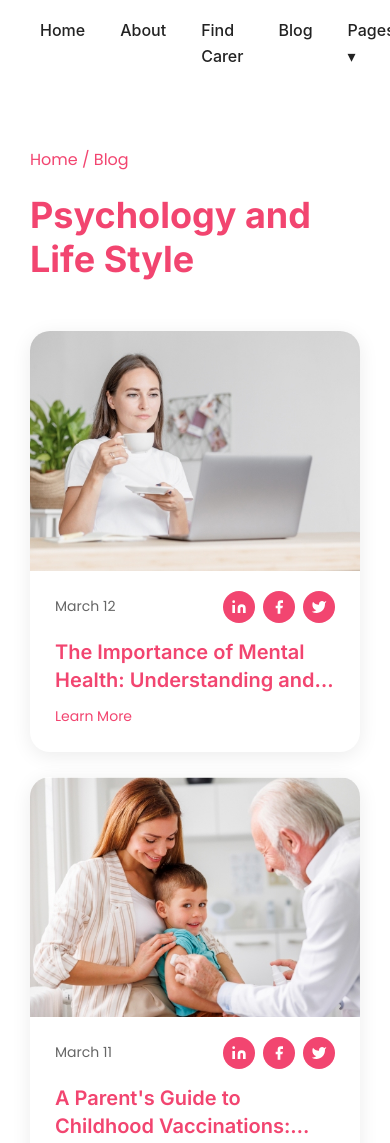
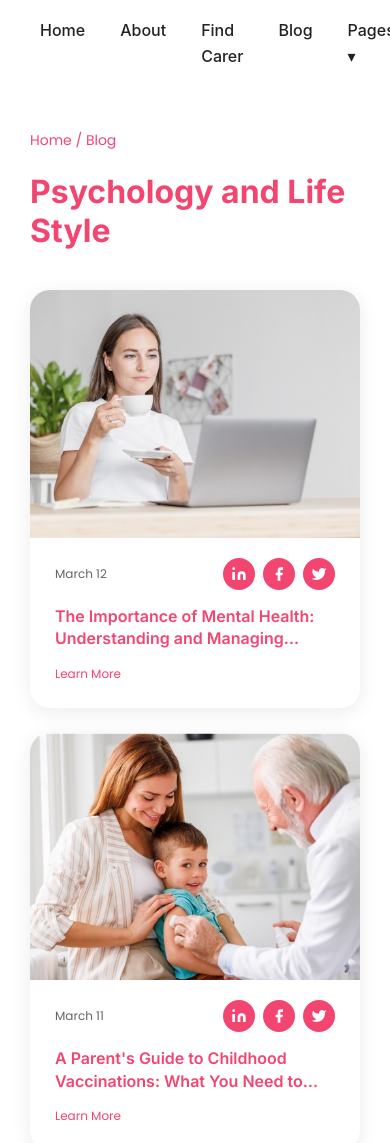
Before and after one commit to happywhendrunk/pratham-1-assignment, a website: page blogs.html in a window 390 px wide. Shown: the top 1143 px of the page. Drawn offline with Linux system fonts and the light colour scheme.

Commit message:
refactor: refactor blogs.css to make maintainable, flexible

```diff
--- a/blogs.css
+++ b/blogs.css
@@ -1,69 +1,156 @@
-/* Blogs Section */
+:root {
+  /* Colors */
+  --color-primary: #F24570;
+  --color-primary-dark: #e03d5f;
+  --color-primary-light: rgba(242, 69, 112, 0.1);
+  --color-white: #FFFFFF;
+  --color-text-primary: #F24570;
+  --color-text-secondary: #666666;
+  --color-text-dark: #000000;
+  --color-bg: #FFFFFF;
+
+  /* Typography */
+  --font-heading: 'Inter', sans-serif;
+  --font-body: 'Poppins', sans-serif;
+
+  /* Spacing Scale */
+  --spacing-xs: 8px;
+  --spacing-sm: 12px;
+  --spacing-md: 15px;
+  --spacing-lg: 20px;
+  --spacing-xl: 25px;
+  --spacing-2xl: 30px;
+  --spacing-3xl: 40px;
+  --spacing-4xl: 50px;
+  --spacing-5xl: 60px;
+  --spacing-6xl: 100px;
+
+  /* Container */
+  --container-max-width: 1320px;
+  --container-padding: 60px;
+  --container-padding-mobile: 30px;
+
+  /* Border Radius */
+  --radius-sm: 10px;
+  --radius-md: 20px;
+  --radius-full: 50%;
+
+  /* Shadows */
+  --shadow-sm: 0px 4px 20px rgba(0, 0, 0, 0.08);
+  --shadow-md: 0px 8px 30px rgba(0, 0, 0, 0.12);
+  --shadow-pagination: 0px 4px 20px rgba(21, 32, 70, 0.07);
+
+  /* Transitions */
+  --transition-base: 0.3s ease;
+
+  /* Aspect Ratios */
+  --aspect-ratio-blog-image: 4 / 3;
+}
+
+/* ============================================
+   RESET & BASE STYLES
+   ============================================ */
+* {
+  box-sizing: border-box;
+}
+
+/* ============================================
+   BLOGS SECTION
+   ============================================ */
 .blogs-section {
   position: relative;
   width: 100%;
   min-height: 100vh;
-  background: #FFFFFF;
-  padding: 60px 0 100px;
+  background: var(--color-bg);
+  padding: var(--spacing-5xl) 0 var(--spacing-6xl);
 }
 
 .blogs-container {
-  max-width: 1320px;
+  max-width: var(--container-max-width);
   margin: 0 auto;
-  padding: 0 60px;
+  padding: 0 var(--container-padding);
 }
 
-/* Breadcrumbs */
+@media (max-width: 768px) {
+  .blogs-container {
+    padding: 0 var(--container-padding-mobile);
+  }
+}
+
+/* ============================================
+   BREADCRUMBS
+   ============================================ */
 .breadcrumbs {
-  margin-bottom: 20px;
+  margin-bottom: var(--spacing-lg);
 }
 
 .breadcrumbs span {
-  font-family: 'Poppins', sans-serif;
+  font-family: var(--font-body);
   font-style: normal;
   font-weight: 400;
-  font-size: 16px;
-  line-height: 24px;
-  color: #F24570;
+  font-size: clamp(0.875rem, 1.5vw, 1rem);
+  line-height: 1.5;
+  color: var(--color-text-primary);
 }
 
-/* Blogs Title */
+/* ============================================
+   BLOGS TITLE
+   ============================================ */
 .blogs-title {
-  font-family: 'Inter', sans-serif;
+  font-family: var(--font-heading);
   font-style: normal;
   font-weight: 700;
-  font-size: 48px;
-  line-height: 58px;
-  color: #F24570;
-  margin: 0 0 50px 0;
+  font-size: clamp(2rem, 4vw, 3rem);
+  line-height: 1.21;
+  color: var(--color-text-primary);
+  margin: 0 0 var(--spacing-4xl) 0;
 }
 
-/* Blog Posts Grid */
+/* ============================================
+   BLOG POSTS GRID
+   ============================================ */
 .blog-posts-grid {
   display: grid;
   grid-template-columns: repeat(3, 1fr);
-  gap: 30px;
-  margin-top: 40px;
+  gap: var(--spacing-2xl);
+  margin-top: var(--spacing-3xl);
 }
 
-/* Blog Card */
+@media (max-width: 1200px) {
+  .blog-posts-grid {
+    grid-template-columns: repeat(2, 1fr);
+  }
+}
+
+@media (max-width: 768px) {
+  .blog-posts-grid {
+    grid-template-columns: 1fr;
+    gap: var(--spacing-xl);
+  }
+}
+
+/* ============================================
+   BLOG CARD
+   ============================================ */
 .blog-card {
-  background: #FFFFFF;
-  border-radius: 20px;
+  background: var(--color-white);
+  border-radius: var(--radius-md);
   overflow: hidden;
-  box-shadow: 0px 4px 20px rgba(0, 0, 0, 0.08);
-  transition: transform 0.3s ease, box-shadow 0.3s ease;
+  box-shadow: var(--shadow-sm);
+  transition: transform var(--transition-base), box-shadow var(--transition-base);
 }
 
 .blog-card:hover {
   transform: translateY(-5px);
-  box-shadow: 0px 8px 30px rgba(0, 0, 0, 0.12);
+  box-shadow: var(--shadow-md);
 }
 
-/* Blog Image */
+/* ============================================
+   BLOG IMAGE
+   ============================================ */
 .blog-image {
   width: 100%;
-  height: 280px;
+  aspect-ratio: var(--aspect-ratio-blog-image);
   overflow: hidden;
   position: relative;
 }
@@ -75,54 +162,62 @@
   display: block;
 }
 
-/* Blog Content */
+/* ============================================
+   BLOG CONTENT
+   ============================================ */
 .blog-content {
-  padding: 20px 25px 25px;
+  padding: var(--spacing-lg) var(--spacing-xl) var(--spacing-xl);
   display: flex;
   flex-direction: column;
 }
 
-/* Blog Date and Social Icons Row */
+/* ============================================
+   BLOG DATE AND SOCIAL ICONS ROW
+   ============================================ */
 .blog-date-row {
   display: flex;
   align-items: center;
   justify-content: space-between;
-  margin-bottom: 15px;
+  margin-bottom: var(--spacing-md);
 }
 
-/* Blog Date */
+/* ============================================
+   BLOG DATE
+   ============================================ */
 .blog-date {
-  font-family: 'Poppins', sans-serif;
+  font-family: var(--font-body);
   font-style: normal;
   font-weight: 400;
-  font-size: 14px;
-  line-height: 21px;
-  color: #666666;
+  font-size: clamp(0.75rem, 1.5vw, 0.875rem);
+  line-height: 1.5;
+  color: var(--color-text-secondary);
   margin: 0;
 }
 
-/* Blog Social Icons */
+/* ============================================
+   BLOG SOCIAL ICONS
+   ============================================ */
 .blog-social-icons {
   display: flex;
-  gap: 8px;
+  gap: var(--spacing-xs);
   margin: 0;
 }
 
 .social-icon-circle {
   width: 32px;
   height: 32px;
-  border-radius: 50%;
-  background: #F24570;
+  border-radius: var(--radius-full);
+  background: var(--color-primary);
   display: flex;
   align-items: center;
   justify-content: center;
-  color: #FFFFFF;
+  color: var(--color-white);
   text-decoration: none;
-  transition: background 0.3s ease, transform 0.3s ease;
+  transition: background var(--transition-base), transform var(--transition-base);
 }
 
 .social-icon-circle:hover {
-  background: #e03d5f;
+  background: var(--color-primary-dark);
   transform: scale(1.1);
 }
 
@@ -131,16 +226,18 @@
   height: 16px;
 }
 
-/* Blog Title */
+/* ============================================
+   BLOG TITLE
+   ============================================ */
 .blog-title {
-  font-family: 'Inter', sans-serif;
+  font-family: var(--font-heading);
   font-style: normal;
   font-weight: 600;
-  font-size: 20px;
-  line-height: 28px;
-  color: #F24570;
-  margin: 0 0 12px 0;
-  min-height: 56px;
+  font-size: clamp(1rem, 2vw, 1.25rem);
+  line-height: 1.4;
+  color: var(--color-text-primary);
+  margin: 0 0 var(--spacing-sm) 0;
+  min-height: clamp(48px, 5vw, 56px);
   display: -webkit-box;
   -webkit-line-clamp: 2;
   line-clamp: 2;
@@ -148,31 +245,42 @@
   overflow: hidden;
 }
 
-/* Blog Learn More */
+/* ============================================
+   BLOG LEARN MORE LINK
+   ============================================ */
 .blog-learn-more {
-  font-family: 'Poppins', sans-serif;
+  font-family: var(--font-body);
   font-style: normal;
   font-weight: 400;
-  font-size: 14px;
-  line-height: 21px;
-  color: #F24570;
+  font-size: clamp(0.75rem, 1.5vw, 0.875rem);
+  line-height: 1.5;
+  color: var(--color-text-primary);
   text-decoration: none;
   margin-top: auto;
-  transition: color 0.3s ease;
+  transition: color var(--transition-base), text-decoration var(--transition-base);
   display: inline-block;
 }
 
 .blog-learn-more:hover {
-  color: #F24570;
+  color: var(--color-primary-dark);
+  text-decoration: underline;
 }
 
-/* Pagination */
+/* ============================================
+   PAGINATION
+   ============================================ */
 .pagination {
   display: flex;
   align-items: center;
   justify-content: flex-start;
   gap: 10px;
-  margin-top: 60px;
+  margin-top: var(--spacing-5xl);
+}
+
+@media (max-width: 768px) {
+  .pagination {
+    justify-content: center;
+  }
 }
 
 .pagination-arrow-left,
@@ -180,7 +288,7 @@
   width: 16px;
   height: 10.97px;
   cursor: pointer;
-  transition: opacity 0.3s ease;
+  transition: opacity var(--transition-base);
 }
 
 .pagination-arrow-left:hover,
@@ -191,76 +299,69 @@
 .pagination-button {
   width: 45px;
   height: 45px;
-  background: #FFFFFF;
-  box-shadow: 0px 4px 20px rgba(21, 32, 70, 0.07);
-  border-radius: 10px;
+  background: var(--color-white);
+  box-shadow: var(--shadow-pagination);
+  border-radius: var(--radius-sm);
   border: none;
-  font-family: 'Poppins', sans-serif;
+  font-family: var(--font-body);
   font-style: normal;
   font-weight: 400;
-  font-size: 16px;
-  line-height: 26px;
+  font-size: clamp(0.875rem, 1.5vw, 1rem);
+  line-height: 1.625;
   display: flex;
   align-items: center;
   justify-content: center;
   text-align: center;
-  color: #F24570;
+  color: var(--color-text-primary);
   cursor: pointer;
   padding: 0;
-  transition: background 0.3s ease, color 0.3s ease;
+  transition: background var(--transition-base), color var(--transition-base);
 }
 
 .pagination-button.active {
-  background: #F24570;
-  color: #FFFFFF;
+  background: var(--color-primary);
+  color: var(--color-white);
 }
 
 .pagination-button:hover:not(.active) {
-  background: rgba(242, 69, 112, 0.1);
+  background: var(--color-primary-light);
 }
 
 .pagination-button.active:hover {
-  background: #F24570;
+  background: var(--color-primary);
 }
 
+/* ============================================
+   FOOTER HERO SECTION
+   ============================================ */
 .footer-hero-content-wrapper {
-    display: flex;
-    align-items: center;
-    justify-content: space-between;
-    gap: 20px;
+  display: flex;
+  align-items: center;
+  justify-content: space-between;
+  gap: var(--spacing-lg);
 }
 
 .footer-hero-text {
-    font-family: 'Inter', sans-serif;
-    color: #000000;
-    font-size: 48px;
-    font-weight: 700;
-    line-height: 58px;
+  font-family: var(--font-heading);
+  color: var(--color-text-dark);
+  font-size: clamp(2rem, 4vw, 3rem);
+  font-weight: 700;
+  line-height: 1.21;
 }
 
-/* Responsive Design */
-@media (max-width: 1200px) {
-  .blog-posts-grid {
-    grid-template-columns: repeat(2, 1fr);
-  }
-}
-
+/* ============================================
+   RESPONSIVE BREAKPOINTS
+   ============================================ */
 @media (max-width: 768px) {
-  .blogs-container {
-    padding: 0 30px;
+  .blogs-section {
+    padding: var(--spacing-3xl) 0 var(--spacing-4xl);
   }
 
   .blogs-title {
-    font-size: 36px;
-    line-height: 44px;
+    margin-bottom: var(--spacing-3xl);
   }
 
   .blog-posts-grid {
-    grid-template-columns: 1fr;
-    gap: 25px;
-  }
-
-  .blog-image {
-    height: 240px;
+    margin-top: var(--spacing-2xl);
   }
 }
```
